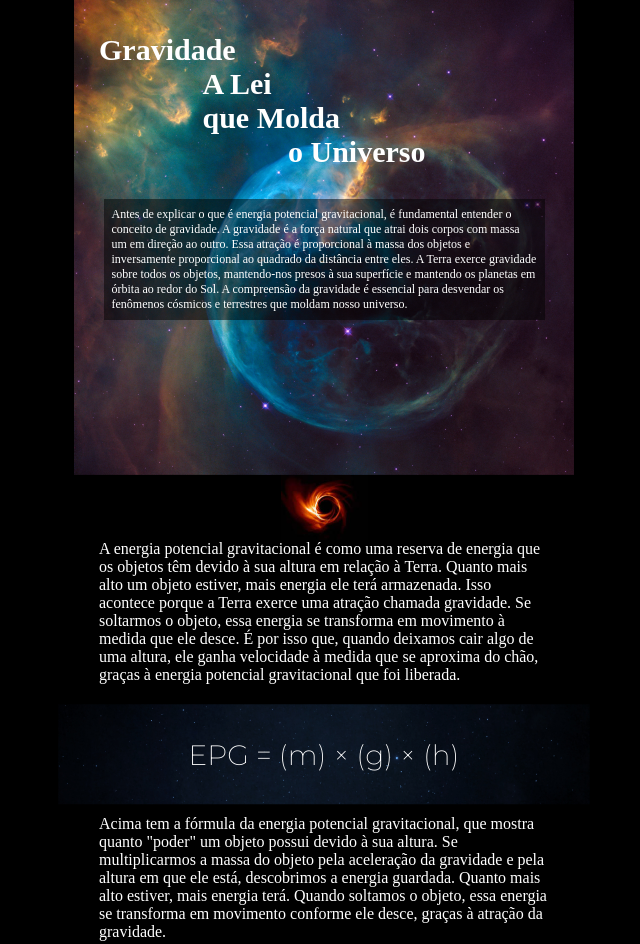
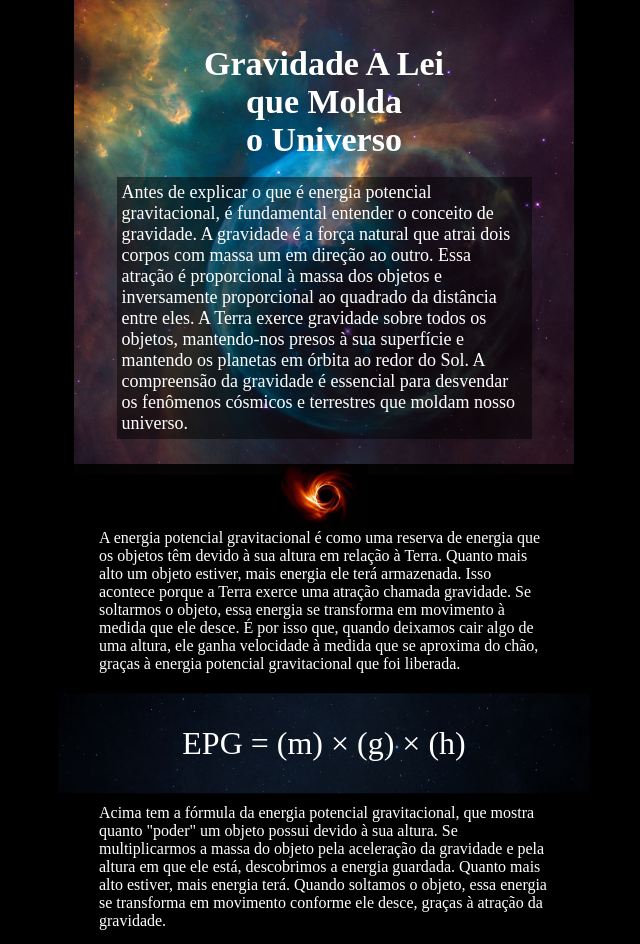
Before and after one commit to Elias-Wagner-Dev/potencialgravitacional, a plain HTML site: page index.html in a window 1280 px wide. Shown: the top 944 px of the page, without its empty margins (316-956 px from the left). Drawn offline with Linux system fonts and the light colour scheme.

Commit message:
versão final

```diff
--- a/css/mobilestyle.css
+++ b/css/mobilestyle.css
@@ -3,73 +3,58 @@
 
 main{
 
-    height: auto;
+    height: 1900px;
 }
-#banner{
+#content{
     position: relative;
-    display: flex;
-    justify-content: center;
-
-}
-#bannerimg{
-    width: 500px;
-    height: auto;
+    height: 1900px;
 }
 
-#tituloEsubtexto{
+#info{
     width: 100%;
-    height: auto    ;
+    height: auto;
     position: absolute;
     display: flex;
     flex-direction: column;
-    justify-content: center;
+    justify-content: space-around;
     align-items: center;
 }
-#titulo{
-    margin-top: 10px;
+
+#banner{
     width: 90%;
-    height: auto;
-
-}
-#titulo h1:nth-child(1){
-    margin-top:5%;
- }
-#titulo h1:nth-child(2){
-   margin-left:23%;
-}
-#titulo h1:nth-child(3){
-    margin-left:23%;
- }
- #titulo h1:nth-child(4){
-    margin-left: 42%;
-    white-space: nowrap;
- }
-
-h1{
-    font-size: 30px;
-}
-
-#subtexto{
-    margin-top: 30px;
-    width: 85%;
-    height: auto;
-    background-color: rgb(0, 0,0,0.5);
-    padding: 8px;
-}
-
-#subtexto p{
-    font-size: 12px;
-}
-
-#informacao{
-    width: 100%;
     height: auto;
     display: flex;
     flex-direction: column;
     align-items: center;
 
 }
-
+#titulo{
+    margin-top: 5%;
+    width: 100%;
+    height: auto;
+    display: flex;
+    flex-direction: column;
+    justify-content: center;
+    align-items: center;
+}
+#subtexto{
+    margin-top: 4%;
+    width: 90%;
+    height: auto;
+    padding: 5px;
+    background-color: rgb(0, 0,0,0.5);
+    font-size: 18px;
+}
+#informacao{
+    margin-top: 5%;
+    width: 100%;
+    height: auto;
+    background-color: rgb(0, 0, 0,0.9);
+    display: flex;
+    flex-direction: column;
+    align-items: center;
+    justify-content: center;
+}
 #hole{
     width: 100%;
     height: auto;
@@ -77,13 +62,13 @@ h1{
     justify-content: center;
     align-items: center;
 }
-
 #explicacao{
     width: 90%;
-    margin-bottom: 20px;
+    height: auto;
 }
 
 #equacao{
+    margin-top: 20px;
     position: relative;
     width: 100%;
     height: auto;
@@ -91,37 +76,29 @@ h1{
     justify-content: center;
     align-items: center;
 }
-
 #equacaotexto{
     position: absolute;
-    font-size: 28px;
-    font-family: 'Montserrat', sans-serif;
+    font-size: 32px;
 }
-
 #infortexto{
+    margin-top: 10px;
+    margin-bottom: 10px;
+    width: 90%;
+    height: auto;
+}
+#coisasemquefunciona{
     width: 100%;
     height: auto;
     margin-top: 10px;
-    display: flex;
-    justify-content: center;
-    align-items: center;
-}
-
-#epgtexto{
-    width: 90%;
-    margin-bottom: 20px;
-}
-
-#coisasemquefunciona{
-    width: 100%;
-    height: auto;
     display: flex;
     flex-direction: column;
     justify-content: space-around;
     align-items: center;
 }
-
 #coisasemquefunciona img{
     margin-top: 10px;
-    margin-bottom: 10px;
 }
+#bannerimg{
+    width: 500px;
+    height: auto;
+}
--- a/css/reset.css
+++ b/css/reset.css
@@ -20,6 +20,7 @@ p{
 }
 h1 {
     color: #ffffff;
+    font-size: 34px;
 
 }
 
--- a/index.html
+++ b/index.html
@@ -11,11 +11,14 @@
 
 <body>
     <main>
+        <section id="content">
+
+            <section id="info">
                 <section id="banner">
-            <div id="tituloEsubtexto">
                     <div id="titulo">
-                    <h1>Gravidade</h1>
-                    <h1>A Lei</h1>
+                        <div id="titulo">
+                            <h1>Gravidade
+                            A Lei </h1>
                             <h1>que Molda</h1>
                             <h1>o Universo</h1>
                         </div>
@@ -31,8 +34,6 @@
                             </p>
                         </div>
                     </div>
-
-            <img id="bannerimg" src="img/banner.png" alt="">
                 </section>
                 <section id="informacao">
                     <div id="hole">
@@ -69,6 +70,10 @@
                     <img src="img/paraquedas.png" alt="">
                     <img src="img/foquete.png" alt="">
                 </section>
+            </section>
+            <img id="bannerimg" src="img/banner.png" alt="">
+        </section>
+
     </main>
 </body>
 
```
Lines whose indentation alone changed are shown as unchanged.
